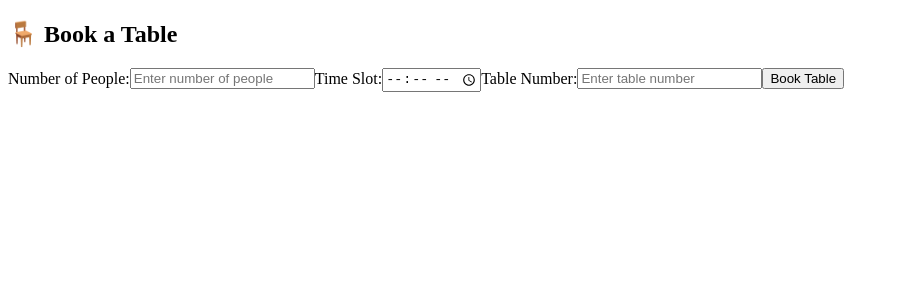
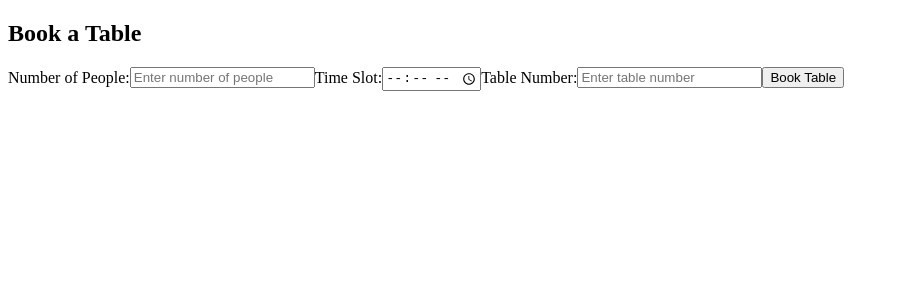
Before and after one commit to poojita12/restaurant-management-system, an Angular app: page /book-table in a window 1280 px wide. Shown: the top 300 px of the page, without its empty margins (0-899 px from the left). Built offline with nearby package versions, Linux system fonts and the light colour scheme.

Commit message:
Add Table Booking component

```diff
--- a/src/app/table-booking/table-booking.component.html
+++ b/src/app/table-booking/table-booking.component.html
@@ -1,5 +1,5 @@
 <div class="card">
-  <h2>🪑 Book a Table</h2>
+  <h2> Book a Table</h2>
   <form>
     <label>Number of People:</label>
     <input type="number" placeholder="Enter number of people" />
```
